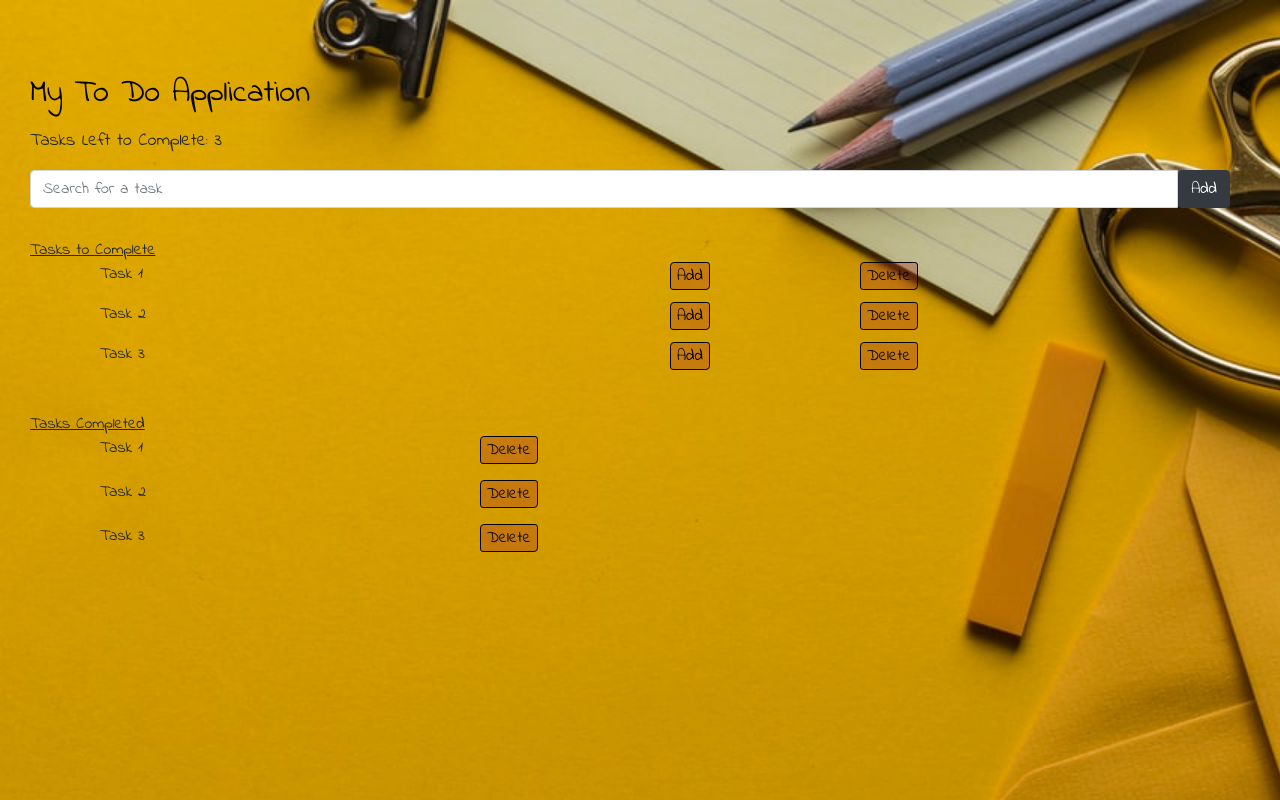
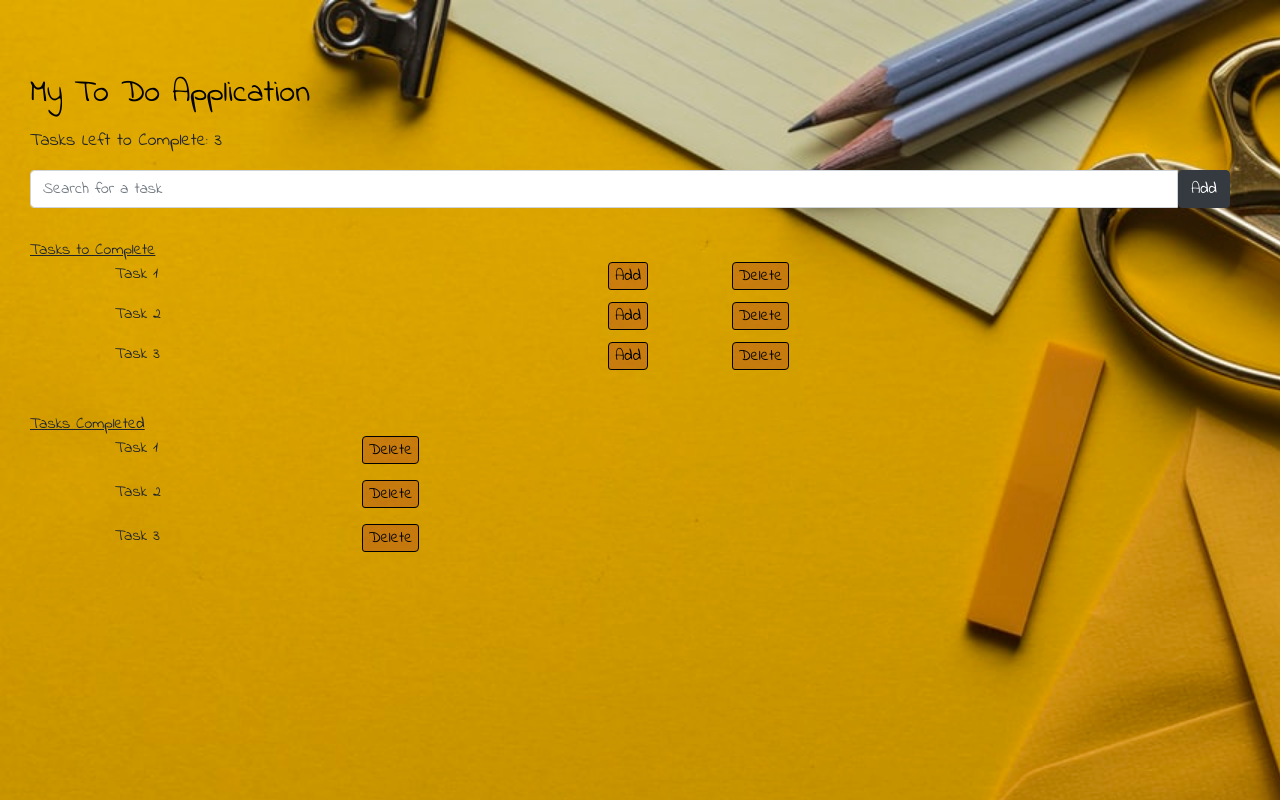
Before and after one commit to NicoleTom92/My-To-Do-Application, a React (Create React App) app: page / in a window 1280 px wide. Built offline with nearby package versions, Linux system fonts and the light colour scheme.

Commit message:
more changes

```diff
--- a/src/TasksCompleteTable.js
+++ b/src/TasksCompleteTable.js
@@ -5,26 +5,18 @@ class TasksCompleteTable extends React.Component {
 
     render() {
         return (
-
             <div className="container">
-            <div className="row">
-                <div class="col-6">
+                <div className="col-4">
                     <div className="row">
-                        <div className="col-8">
+                        <div className="col-8 col-sm-8">
                             <p>{this.props.task}</p>
                         </div>
-                        <div className="col-2">
+                        <div className="col-4 col-sm-4">
                             <p><button>{this.props.deletebutton}</button></p>
                         </div>
-
-
                     </div>
                 </div>
             </div>
-            </div>
-
-
-
         )
     }
 }
--- a/src/ToDoTable.js
+++ b/src/ToDoTable.js
@@ -6,9 +6,11 @@ class ToDoTable extends React.Component {
     render() {
         return (
 
+
             <div className="container">
+                <div className="col-8">
             <div className = "row">
-                <div className="col-6">
+                <div className="col-8">
                     <p>{this.props.task}</p>
                 </div>
                 <div className="col-2">
@@ -19,6 +21,7 @@ class ToDoTable extends React.Component {
             </div>
             </div>
             </div>
+           </div>
 
 
         )
```
